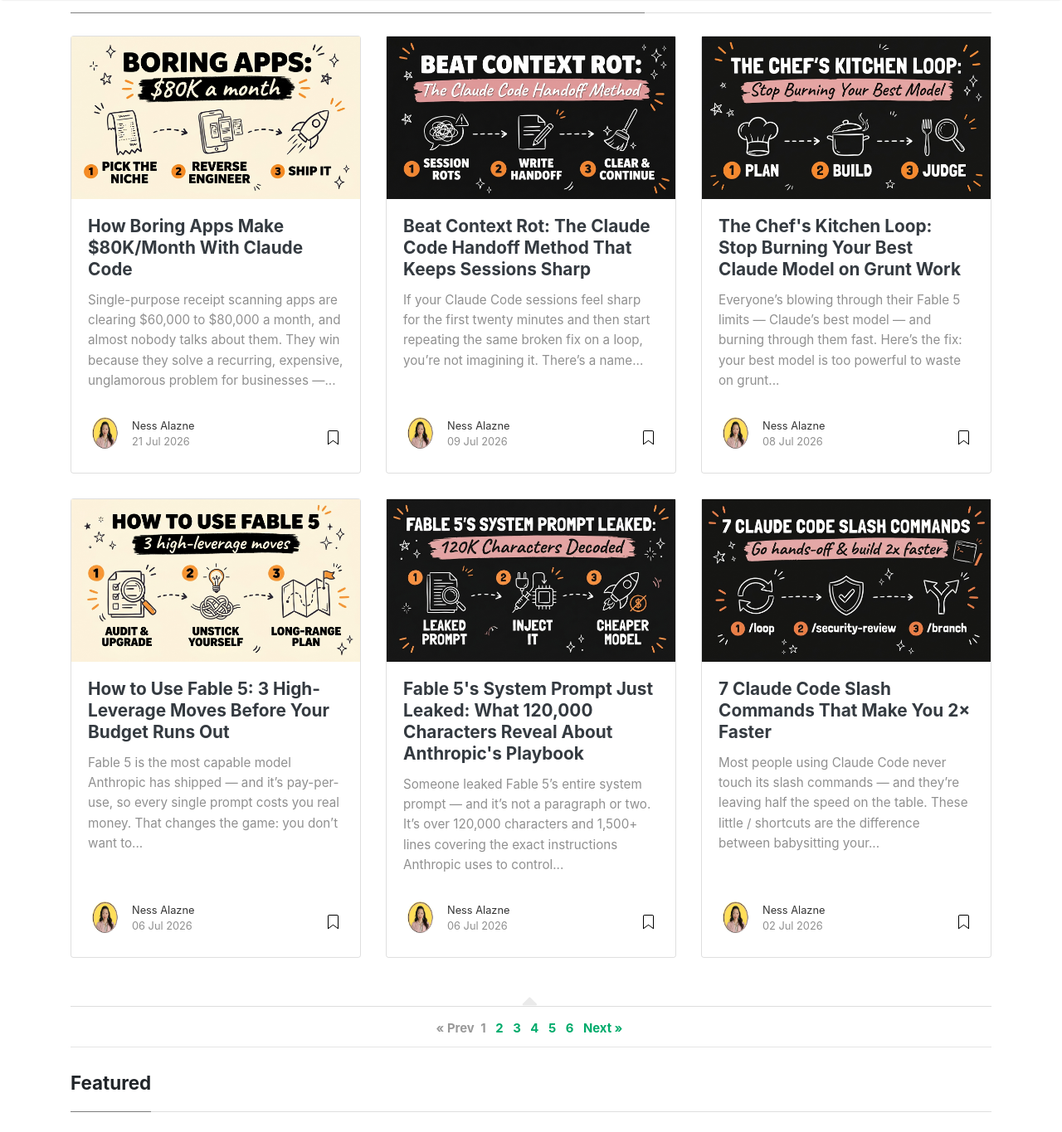
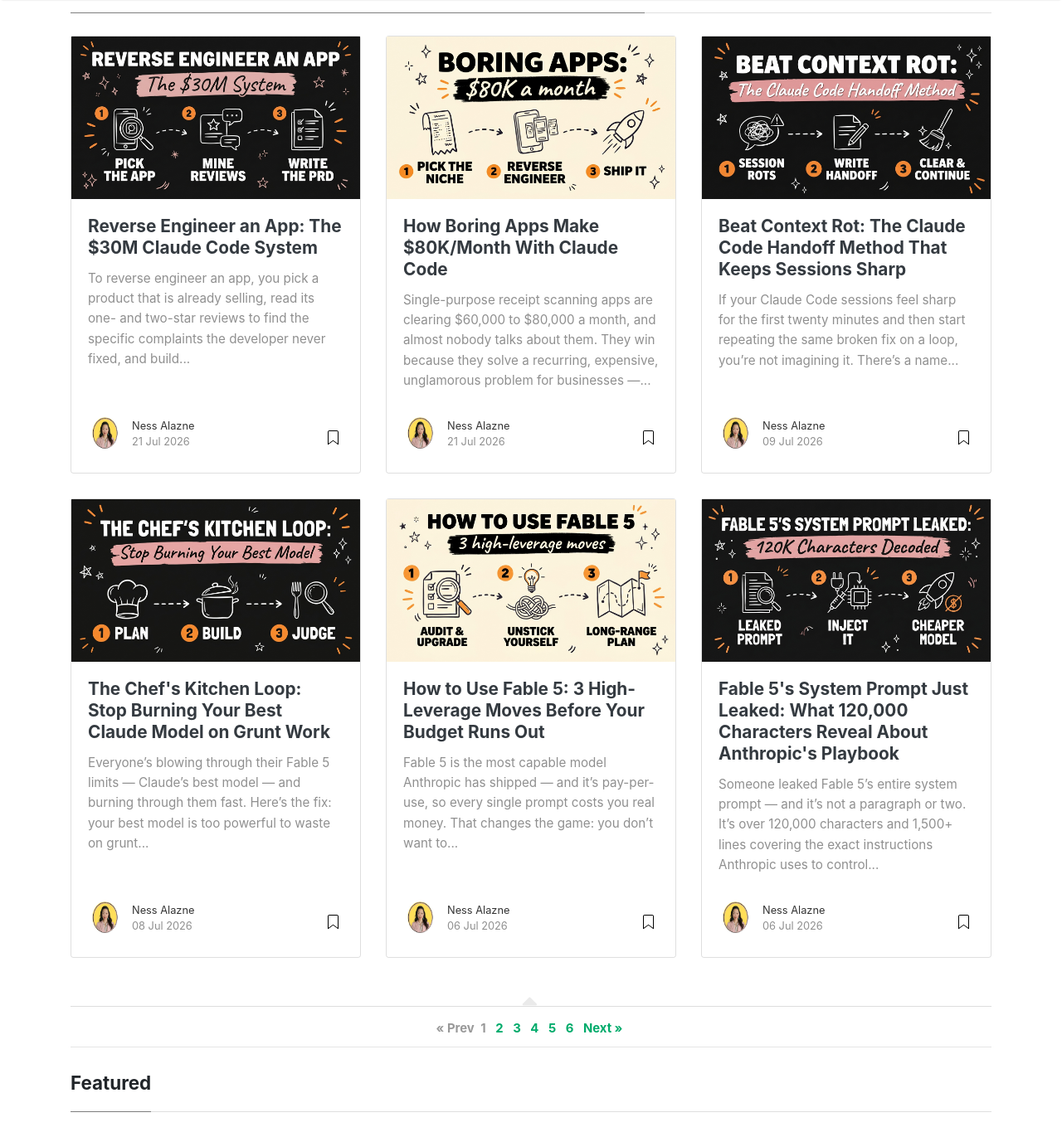
Before and after one commit to nessalazne/nessalazne.github.io, a Jekyll site: the page built from index.html, in a window 1280 px wide and 1400 px high, scrolled down 247 px, cut to the strip 0-1365 px from the top of the window. Shown: the whole strip at 83% size. Built offline with Jekyll 4.4.1, drawn with Linux system fonts in a browser that asks for light colours; nearby versions of some CDN libraries; the list of posts is cut into pages by our own code; some of the changed lines change nothing that is shown; some of the changed text lies outside the part shown.

Commit message:
Add: Reverse Engineer an App: The $30M Claude Code System

````diff
--- a/_pages/get.md
+++ b/_pages/get.md
@@ -174,6 +174,14 @@
 
 <script>
 var GUIDES = {
+  "app": [
+    {
+      title: "The Reverse-Engineer Playbook",
+      desc: "Turn a proven app's bad reviews into your build plan \u2014 worked on a real meal tracker",
+      url: "https://hub.digicuratoragency.com/welcome",
+      post: "https://blog.digicuratoragency.com/reverse-engineer-app-claude-code/"
+    }
+  ],
   "receipt": [
     {
       title: "The Boring App Build Playbook",
--- /dev/null
+++ b/_posts/2026-07-21-reverse-engineer-app-claude-code.md
@@ -0,0 +1,177 @@
+---
+layout: post
+title: "Reverse Engineer an App: The $30M Claude Code System"
+description: "How to reverse engineer an app with Claude Code: mine negative reviews for the real gap, then turn that research into a PRD that pre-writes your build."
+author: ness
+categories: [Claude Code, AI Automation]
+tags: [reverse engineer an app, claude code prd, app ideas, indie hacking, ai app builder]
+image: assets/images/reverse-engineer-app-claude-code-header.jpg
+featured: false
+---
+
+To reverse engineer an app, you pick a product that is already selling, read its one- and two-star reviews to find the specific complaints the developer never fixed, and build the version that fixes them. That review pile is not feedback — it is a free product roadmap written by paying customers. A 19-year-old used exactly this loop to build an AI photo meal tracker and sell it for $30 million in two years.
+
+The part most people skip is what happens after the research. He did not open a code editor next. He fed the research into a Product Requirements Document, and that one document is what turned a pile of complaints into a shippable app.
+
+---
+
+## Get the Free Guide
+
+The free guide walks the entire loop on a real meal tracker app — the exact review-mining prompt, the gap table it produces, and the PRD prompt that turns it into a build plan.
+
+**[Get the free Reverse-Engineer Playbook →](https://hub.digicuratoragency.com/welcome)**
+
+---
+
+<div style="max-width: 315px; margin: 2rem auto;">
+  <div style="position: relative; padding-bottom: 177.78%; height: 0; overflow: hidden; border-radius: 10px;">
+    <iframe style="position: absolute; top: 0; left: 0; width: 100%; height: 100%;"
+      src="https://www.youtube.com/embed/c3-8iEWvMKY"
+      frameborder="0"
+      allow="accelerometer; autoplay; clipboard-write; encrypted-media; gyroscope; picture-in-picture"
+      allowfullscreen></iframe>
+  </div>
+</div>
+
+## Why Should You Reverse Engineer an App Instead of Inventing One?
+
+Reverse engineering removes the single most expensive unknown in software: whether anyone wants the thing. A popular app in your niche has already proven demand, proven pricing, and proven distribution — three questions that normally take a year and a lot of money to answer.
+
+Inventing from scratch means you validate an idea and build it at the same time. Remixing means you only have to be better at one specific thing, and the market has already told you which thing that is.
+
+Here is the difference in practice:
+
+| | Inventing from scratch | Reverse engineering |
+|---|---|---|
+| Demand proof | Unknown until launch | Proven by the incumbent's downloads |
+| Pricing | Guesswork | Copy the incumbent, then adjust |
+| Feature list | Your assumptions | The complaints in their reviews |
+| Time to first build | Weeks of discovery | About an afternoon |
+
+This is the same logic behind [cloning an $800K app in 15 minutes with Claude Code](https://blog.digicuratoragency.com/clone-800k-app-claude-code/) — you are not stealing a codebase, you are borrowing a validated problem.
+
+## How Do You Find the Gap in a Popular App?
+
+You find the gap by reading the negative reviews, because a one-star review is a paying customer describing the exact feature they would switch apps for. Ratings tell you nothing useful; the written complaints are the whole asset.
+
+Take a photo meal tracker — the category that produced the $30 million exit. Open the App Store or Google Play listing for the leading one, filter to one- and two-star reviews, and copy 50 to 100 of them into a text file. Then run them through Claude Code:
+
+```
+Here are 80 negative reviews for [App Name], a photo-based meal tracking app.
+
+Group them into recurring complaint themes. For each theme, give me:
+- the theme in one line
+- how many reviews mention it
+- 2 verbatim quotes
+- what a competing app would have to do to fix it
+- whether fixing it is a feature, a pricing change, or an accuracy problem
+
+Rank the themes by how often they appear. Ignore one-off complaints
+and anything about a temporary bug or outage.
+```
+
+For meal trackers, the same four themes come back almost every time: the photo recognition guesses portion sizes badly, the free tier caps scans at a number that makes the app useless, restaurant and home-cooked meals are not in the database, and the subscription is hard to cancel. Every one of those is a build instruction.
+
+Your job is to pick **one** theme and be dramatically better at it — not to fix all four. "The meal tracker that gets portion sizes right because it asks you one follow-up question" is a product. "A better meal tracker" is not.
+
+## What Is a PRD and Why Does It Pre-Write Your App?
+
+A Product Requirements Document, or PRD, is a single file that defines who you are building for, the specific pain you are solving, the screens involved, the data model, and the libraries you will use. It matters because Claude Code builds from a spec far more reliably than it builds from a conversation.
+
+The mechanical benefit is the libraries. When the PRD names the authentication provider, the payment provider, the image model, and the database, roughly 20% of your app is already written before you touch a keyboard — it exists as packages you are wiring together rather than code you are authoring.
+
+Feed the research in and ask for the document:
+
+```
+Using the complaint analysis above, write a full PRD for a photo meal
+tracking app that wins on portion-size accuracy.
+
+Include:
+1. Target user in one paragraph (be specific, not "health-conscious people")
+2. The one problem we beat the incumbent on, and how we prove it
+3. Core feature list for v1 — maximum 5 features, ruthlessly cut
+4. Screen-by-screen user flow
+5. Data model
+6. Recommended libraries and APIs, with why for each
+7. What we are deliberately NOT building in v1
+
+Save it as PRD.md in the project root.
+```
+
+Keep `PRD.md` in the repository root. Every later session of Claude Code reads it and stays on-spec instead of drifting — the same reason a [structured Claude Code project setup](https://blog.digicuratoragency.com/claude-code-setup-4-file-system/) outperforms freestyling.
+
+## What Does the Whole Loop Look Like End to End?
+
+The full loop is five steps and takes an afternoon, not a quarter:
+
+1. **Pick the app.** Choose a paid or freemium app in your niche with strong download numbers and at least a few hundred reviews.
+2. **Pull the negative reviews.** Copy 50 to 100 one- and two-star reviews into a text file.
+3. **Cluster the complaints.** Run the review-mining prompt above and rank the themes.
+4. **Pick one gap.** Choose the theme you can beat decisively, and write it as a single sentence.
+5. **Generate the PRD.** Run the PRD prompt, save `PRD.md`, then start building against it.
+
+Most builders do step one and jump straight to code. Six months later they have a half-built app with no clear reason to exist. The three research steps in the middle are the whole difference — and they are the cheapest steps in the list.
+
+If you want the version of this that makes money on unglamorous products, read [how boring apps make $80K per month with Claude Code](https://blog.digicuratoragency.com/boring-apps-receipt-tracker-claude-code/).
+
+## FAQ
+
+### Is reverse engineering an app legal?
+
+Yes, when you are copying the concept rather than the code or the brand. Building a meal tracker because meal trackers sell well is ordinary competition; copying a competitor's source code, assets, name, or icon is not.
+
+### How many negative reviews do I need to read?
+
+Between 50 and 100 is enough to see the recurring themes clearly. Past that you stop learning anything new, because the same four or five complaints repeat.
+
+### Can Claude Code build the whole app from the PRD?
+
+It can build a working first version, but you still direct it. As of July 2026, the reliable pattern is to have Claude Code implement one screen or one feature per session, checking against `PRD.md`, rather than asking for the entire app in one prompt.
+
+### What if the app I want to copy has no bad reviews?
+
+Then look at its support forum, its subreddit, or the comments on its social posts. Complaints always exist somewhere — the app store is just the easiest place to collect them.
+
+### Do I need to know how to code?
+
+No, but you need to be able to read what the agent produces and say when it is wrong. That is the actual skill: specifying clearly and reviewing honestly.
+
+## Start With Someone Else's Reviews
+
+You do not need an original idea. You need a proven app, a pile of complaints about it, and a PRD that turns those complaints into a build plan. That sequence is what a 19-year-old turned into a $30 million exit, and none of the three steps requires anything you do not already have access to.
+
+Pick the app in your niche this week, pull the reviews, and let Claude Code write the PRD. If you want the full system — the prompts, the project structure, and the builds — come [Join the Vibe Coding Build →](https://builds.digicuratoragency.com/).
+
+<script type="application/ld+json">
+{
+  "@context": "https://schema.org",
+  "@type": "FAQPage",
+  "mainEntity": [
+    {
+      "@type": "Question",
+      "name": "Is reverse engineering an app legal?",
+      "acceptedAnswer": { "@type": "Answer", "text": "Yes, when you are copying the concept rather than the code or the brand. Building a meal tracker because meal trackers sell well is ordinary competition; copying a competitor's source code, assets, name, or icon is not." }
+    },
+    {
+      "@type": "Question",
+      "name": "How many negative reviews do I need to read?",
+      "acceptedAnswer": { "@type": "Answer", "text": "Between 50 and 100 is enough to see the recurring themes clearly. Past that you stop learning anything new, because the same four or five complaints repeat." }
+    },
+    {
+      "@type": "Question",
+      "name": "Can Claude Code build the whole app from the PRD?",
+      "acceptedAnswer": { "@type": "Answer", "text": "It can build a working first version, but you still direct it. As of July 2026, the reliable pattern is to have Claude Code implement one screen or one feature per session, checking against PRD.md, rather than asking for the entire app in one prompt." }
+    },
+    {
+      "@type": "Question",
+      "name": "What if the app I want to copy has no bad reviews?",
+      "acceptedAnswer": { "@type": "Answer", "text": "Then look at its support forum, its subreddit, or the comments on its social posts. Complaints always exist somewhere — the app store is just the easiest place to collect them." }
+    },
+    {
+      "@type": "Question",
+      "name": "Do I need to know how to code?",
+      "acceptedAnswer": { "@type": "Answer", "text": "No, but you need to be able to read what the agent produces and say when it is wrong. That is the actual skill: specifying clearly and reviewing honestly." }
+    }
+  ]
+}
+</script>
````
Also changed, not shown: assets/images/reverse-engineer-app-claude-code-header.jpg (added), 1 other file.
